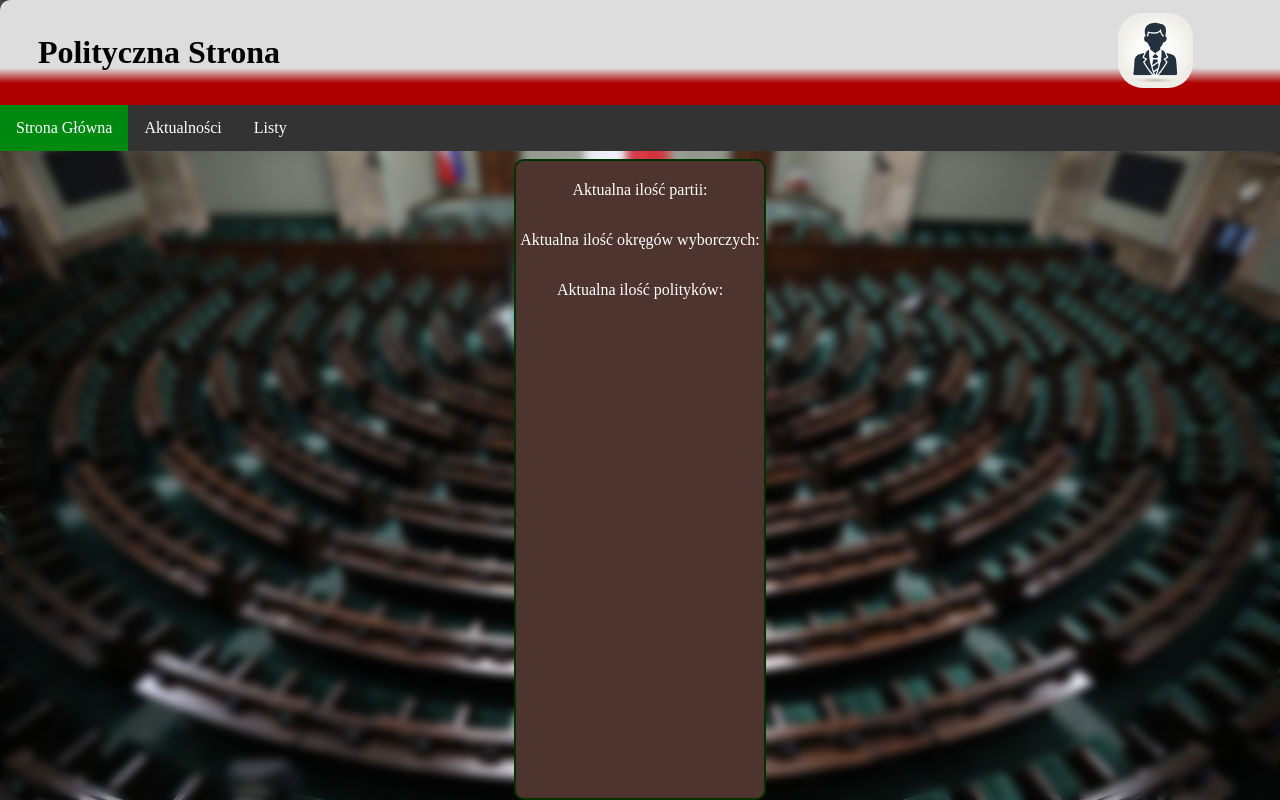
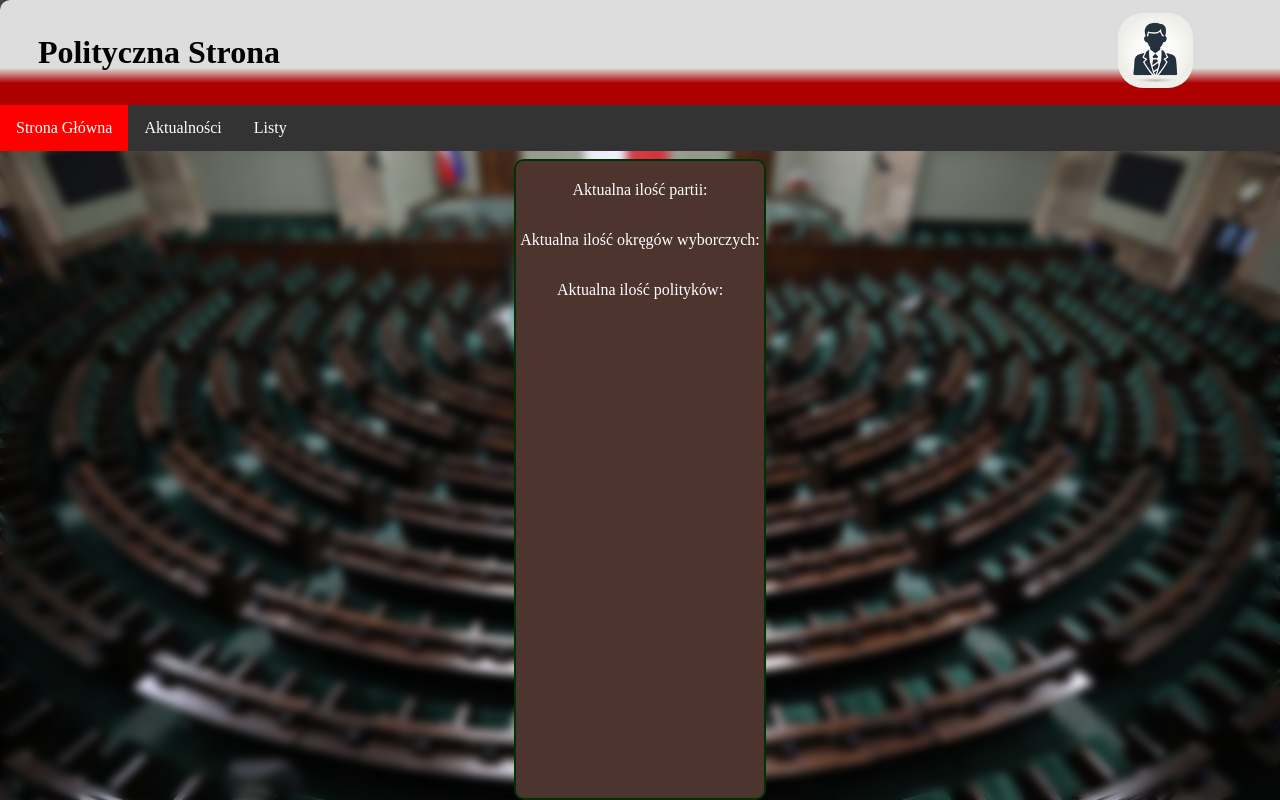
Before and after one commit to lord-vader123/polityczna-strona, a PHP site: page / in a window 1280 px wide, with the pointer over the restyled element. Run offline with PHP 8.4, Linux system fonts and the light colour scheme.

Commit message:
Poprawa koloru

```diff
--- a/src/css/style.css
+++ b/src/css/style.css
@@ -99,7 +99,7 @@ height: 75px;
   }
 
   .navbar a:hover, .dropdown:hover .dropbtn {       /* Zmiana koloru po najechaniu na element*/
-    background-color: rgb(0, 137, 16);
+    background-color: rgb(255, 0, 0);
   }
 
   .dropdown-content {       /* Zawartosc paska*/
```
